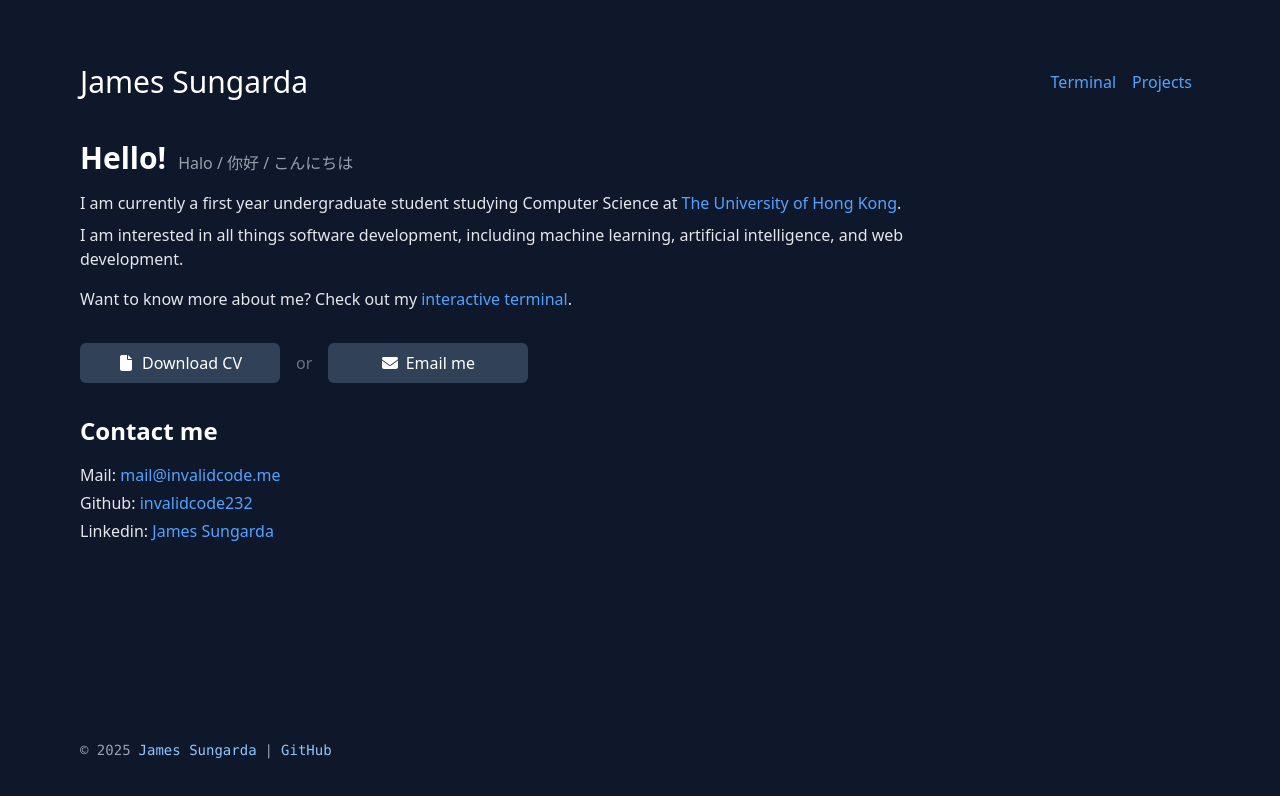
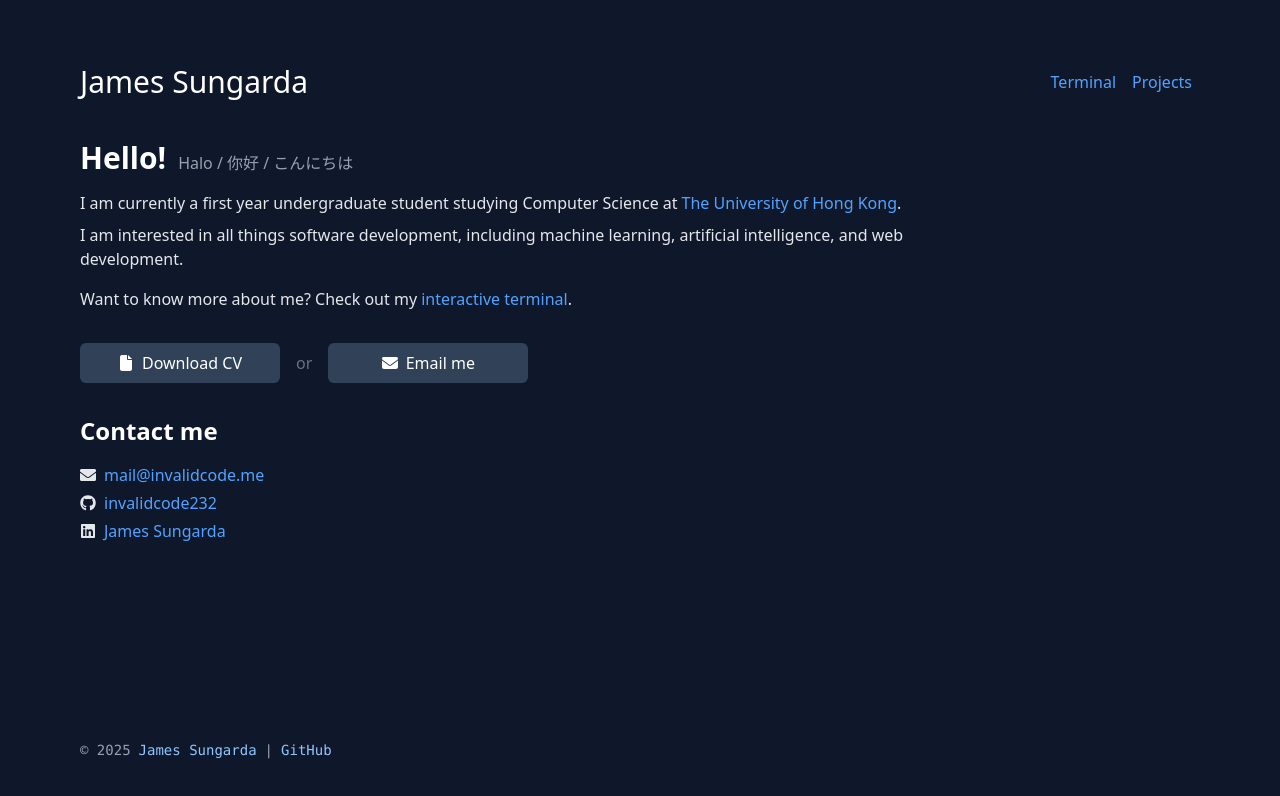
Before and after one commit to invalidcode232/invalidcode232.github.io, a React (Vite) app: page / in a window 1280 px wide. Shown: the top 796 px of the page. Built offline with nearby package versions, Linux system fonts and the light colour scheme.

Commit message:
feat: replace contact name with icons

```diff
--- a/src/pages/Home.tsx
+++ b/src/pages/Home.tsx
@@ -79,8 +79,11 @@ function Home() {
 
                 <ul>
                     {CONTACTS.map((contact: Contact) => (
-                        <li key={contact.name} className="mb-1">
-                            {contact.name}:{" "}
+                        <li
+                            key={contact.name}
+                            className="mb-1 flex items-center"
+                        >
+                            <contact.icon className="mr-2" />
                             <a
                                 href={contact.href}
                                 className="text-blue-400 hover:underline"
```
